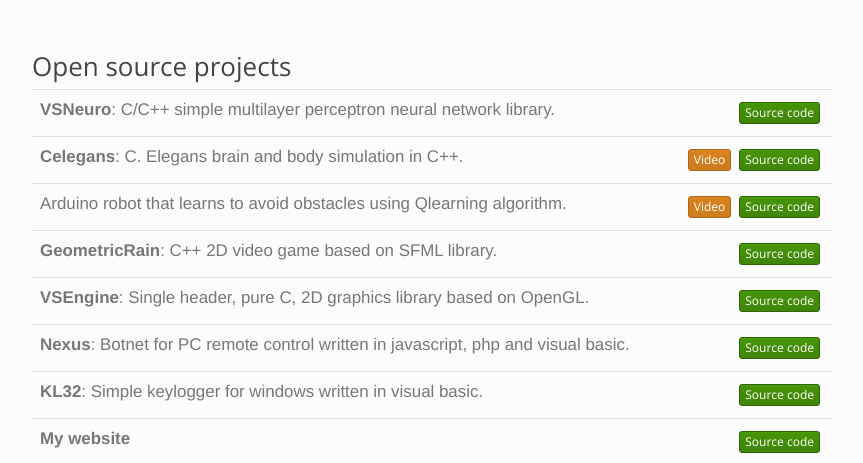
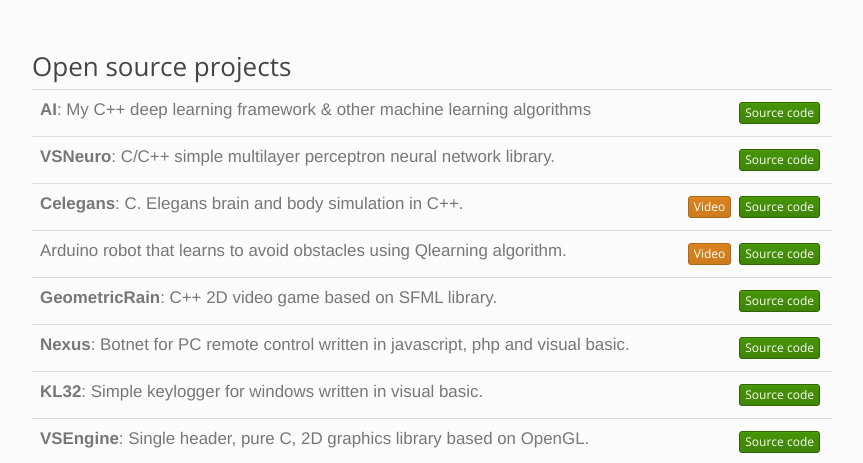
Before and after one commit to Flowx08/Flowx08.github.io, a plain HTML site: page index.html in a window 1280 px wide. Shown: the part 487-950 px from the top of the page, without its empty margins (208-1071 px from the left). Drawn offline with nearby package versions, Linux system fonts and the light colour scheme.

Commit message:
Added link to artificial intelligence framework

```diff
--- a/index.html
+++ b/index.html
@@ -58,6 +58,10 @@ My projects on artificial intelligence, machine learning, video games and other
 <table class="table">
 <tbody>
 	<tr>
+	<td><b>AI</b>: My C++ deep learning framework & other machine learning algorithms</td>
+	<td><a class="btn btn-xs btn-success" href="https://github.com/Flowx08/artificial_intelligence"> Source code</a></td>
+	</tr>
+	<tr>
 	<td><b>VSNeuro</b>: C/C++ simple multilayer perceptron neural network library.</td>
 	<td><a class="btn btn-xs btn-success" href="https://github.com/Flowx08/VSNeuro"> Source code</a></td>
 	</tr>
@@ -83,14 +87,6 @@ My projects on artificial intelligence, machine learning, video games and other
 	</tr>
 	<tr>
 	<td>
-	<b>VSEngine</b>: Single header, pure C, 2D graphics library based on OpenGL.
-	</td>
-	<td>
-	<a class="btn btn-xs btn-success" href="https://github.com/Flowx08/VSEngine">Source code</a>
-	</td>
-	</tr>
-	<tr>
-	<td>
 	<b>Nexus</b>: Botnet for PC remote control written in javascript, php and visual basic.
 	</td>
 	<td>
@@ -103,6 +99,14 @@ My projects on artificial intelligence, machine learning, video games and other
 	</td>
 	<td>
 	<a class="btn btn-xs btn-success" href="https://github.com/Flowx08/KL32">Source code</a>
+	</td>
+	</tr>
+	<tr>
+	<td>
+	<b>VSEngine</b>: Single header, pure C, 2D graphics library based on OpenGL.
+	</td>
+	<td>
+	<a class="btn btn-xs btn-success" href="https://github.com/Flowx08/VSEngine">Source code</a>
 	</td>
 	</tr>
 	<tr>
```
